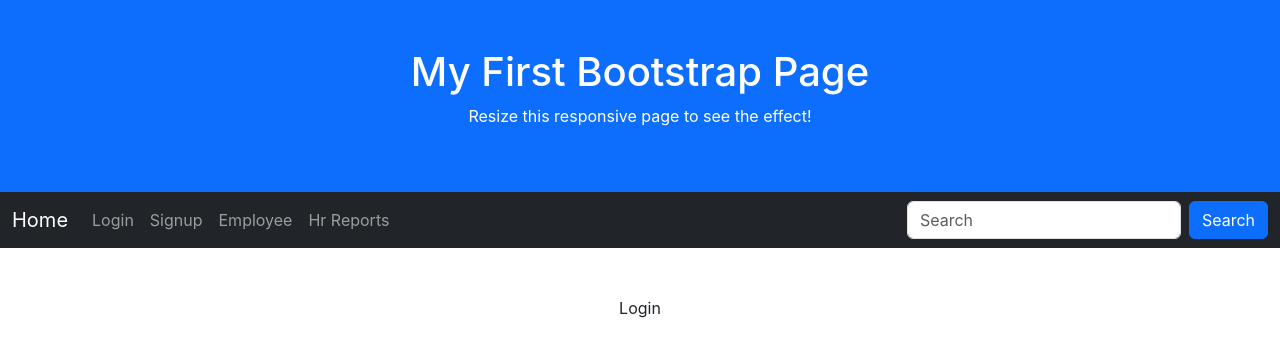
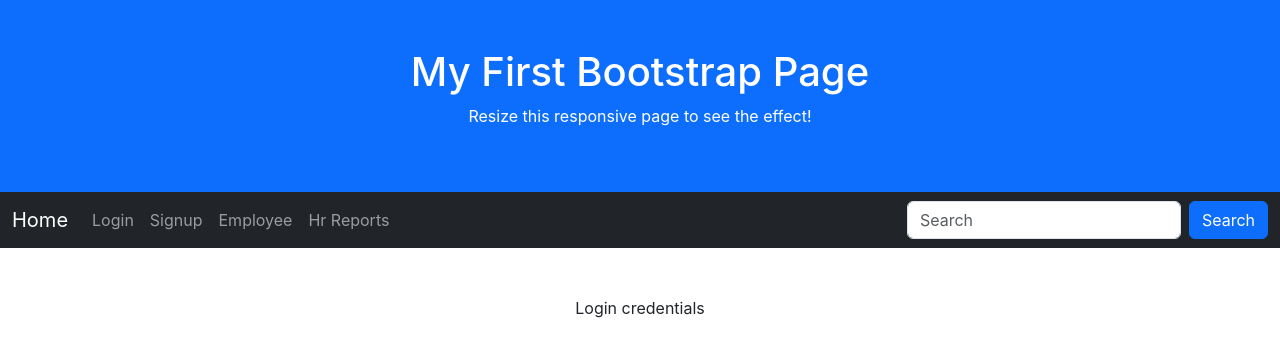
Before and after one commit to NomulaPoojitha/time-attendance-frontend, a React (Create React App) app: page /login in a window 1280 px wide. Shown: the top 356 px of the page. Built offline with nearby package versions, Linux system fonts and the light colour scheme.

Commit message:
login credentials nedd to be added

```diff
--- a/src/components/Login.js
+++ b/src/components/Login.js
@@ -2,6 +2,6 @@ import React from 'react'
 
 export default function Login() {
   return (
-    <div>Login</div>
+    <div>Login credentials</div>
   )
 }
```
